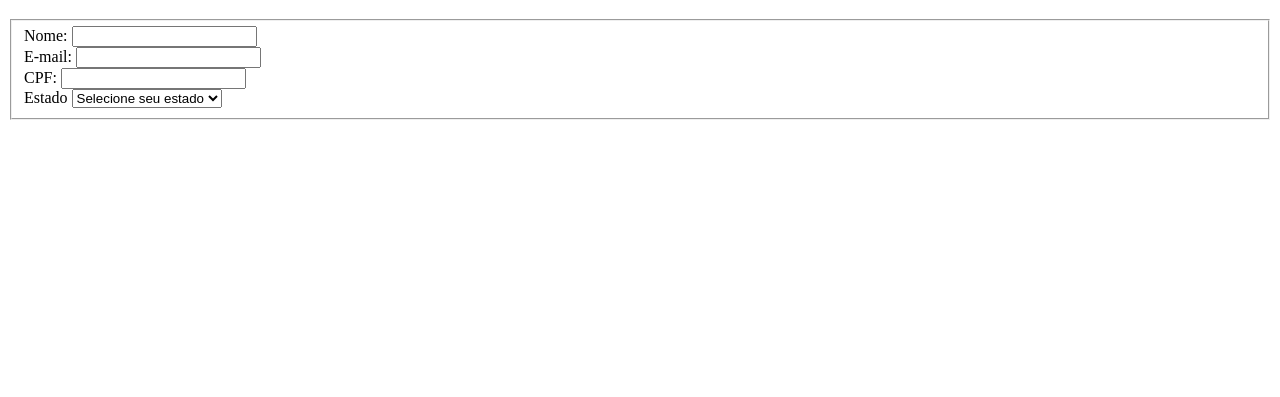
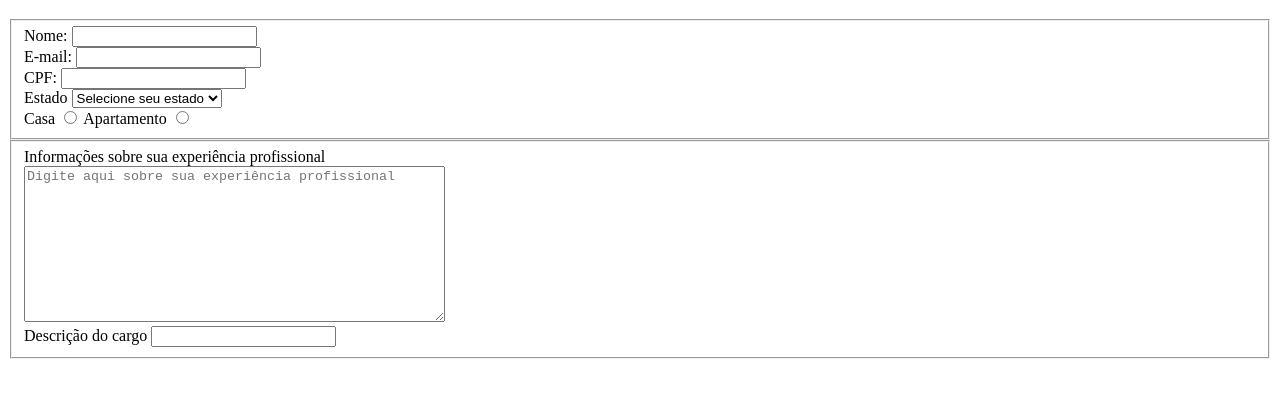
Before and after one commit to Eric1917/tarefas-da-trybe, a plain HTML site: page index.html in a window 1280 px wide. Shown: the part 61-458 px from the top of the page. Drawn offline with Linux system fonts and the light colour scheme.

Commit message:
Adiciona mais alguns requisitos

```diff
--- a/index.html
+++ b/index.html
@@ -21,6 +21,21 @@
                 <label for='estado'>Estado</label>
                 <select name="estado" id='estado' value= "" required>
                 </select>
+                <br>
+                <label for="casa" >Casa</label>
+                <input type="radio" id="casa" name="homeType" value="casa">
+                <label for='apartamento'>Apartamento</label>
+                <input type='radio' id='apartamento' name='homeType' value='apartamento'>
+            </fieldset>
+        </div>
+        <div>
+            <fieldset>
+                <label for='lastJob'>Informações sobre sua experiência profissional</label>
+                <br>
+                <textarea name="ultimo-emprego" cols="50" rows="10" placeholder="Digite aqui sobre sua experiência profissional" id='lastJob'></textarea>
+                <br>
+                <label for='descricao'>Descrição do cargo</label>
+                <input type="text" id='descricao' maxlength="500" name='description'>
             </fieldset>
         </div>
 
```
